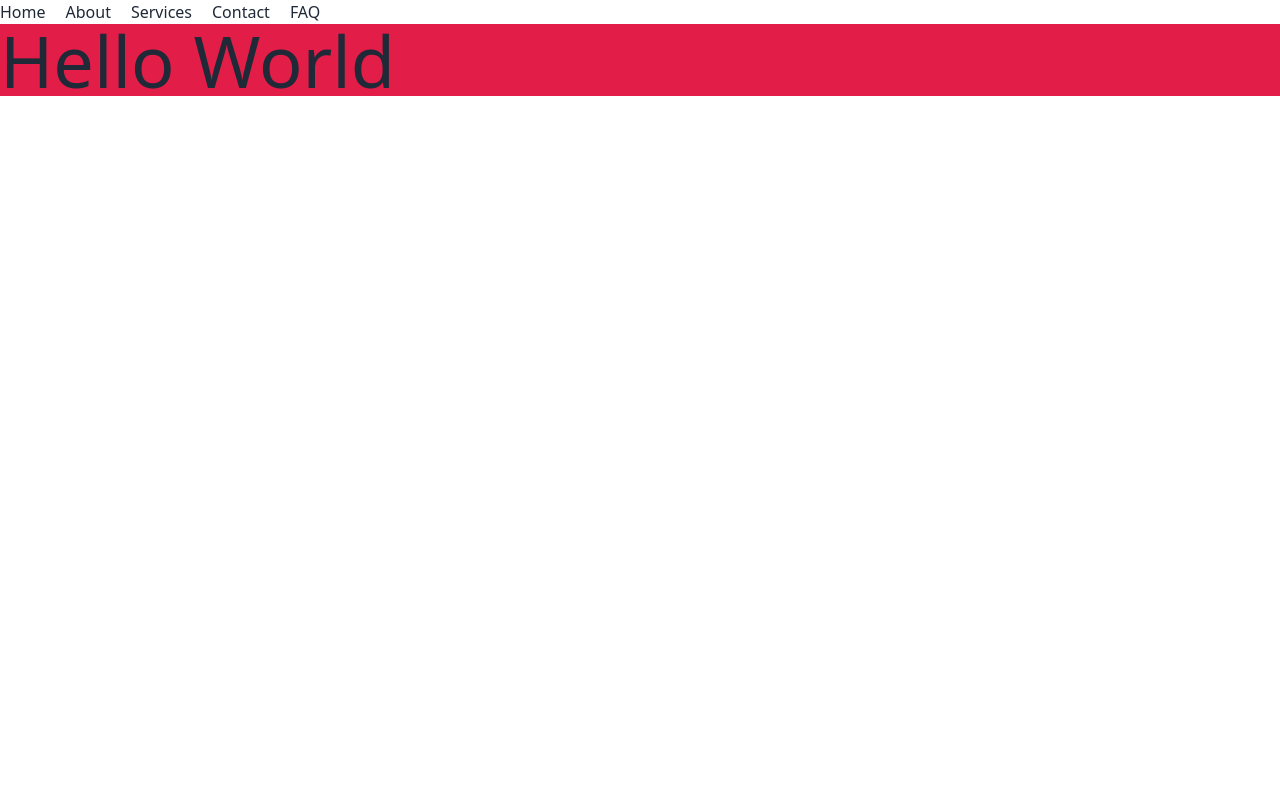
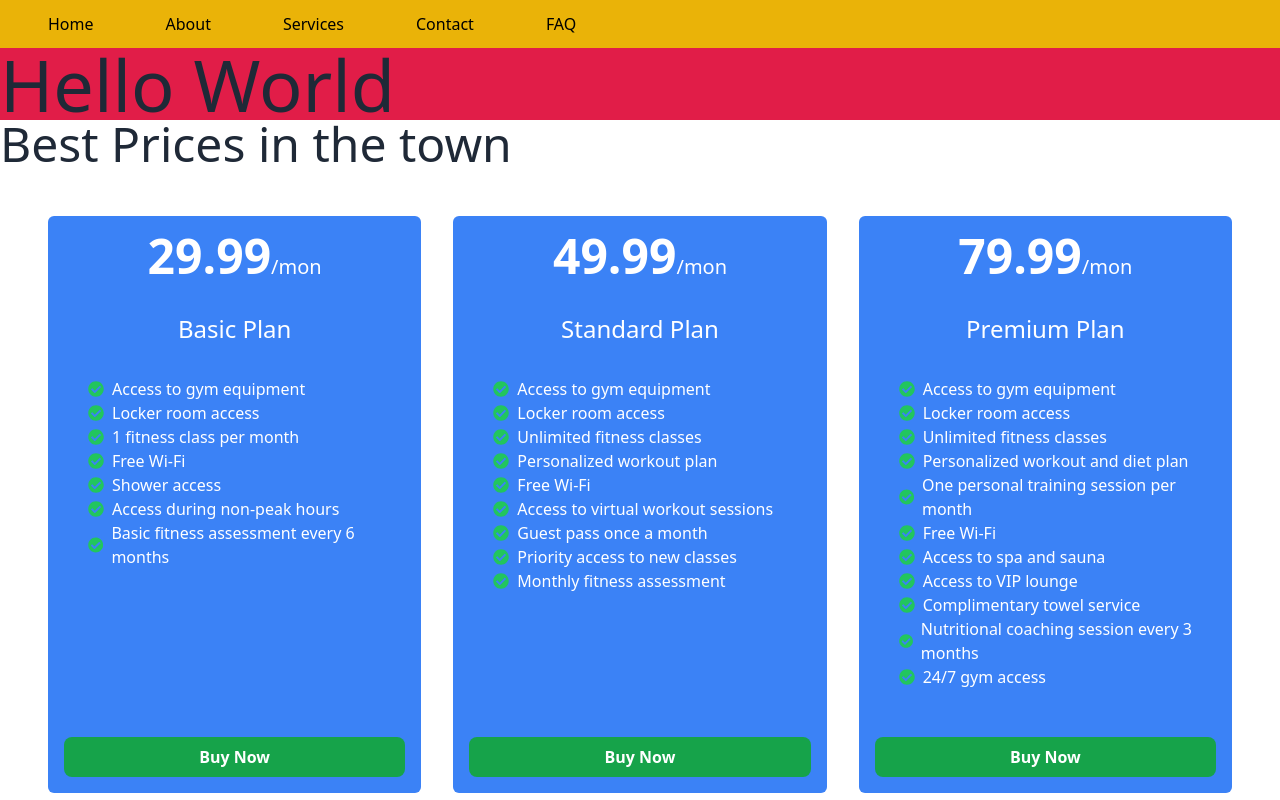
Before and after one commit to FardinMahadi/module-44-ph-b10, a React (Vite) app: page /faq in a window 1280 px wide. Shown: the top 800 px of the page. Built offline with nearby package versions, Linux system fonts and the light colour scheme.

Commit message:
membership section added

```diff
--- a/package.json
+++ b/package.json
@@ -10,8 +10,10 @@
     "preview": "vite preview"
   },
   "dependencies": {
+    "prop-types": "^15.8.1",
     "react": "^18.3.1",
-    "react-dom": "^18.3.1"
+    "react-dom": "^18.3.1",
+    "react-icons": "^5.3.0"
   },
   "devDependencies": {
     "@eslint/js": "^9.13.0",
--- a/src/App.jsx
+++ b/src/App.jsx
@@ -1,12 +1,14 @@
-import DaisyNav from "./components/DaisyNav/DaisyNav";
+// import DaisyNav from "./components/DaisyNav/DaisyNav";
 import Navbar from "./components/Navbar/Navbar";
+import PriceOptions from "./components/PriceOptions/PriceOptions";
 
 function App() {
   return (
     <>
+      <Navbar />
       {/* <DaisyNav /> */}
-      <Navbar/>
       <h1 className="text-7xl bg-rose-600">Hello World</h1>
+      <PriceOptions />
     </>
   );
 }
--- /dev/null
+++ b/src/components/Feature/Feature.jsx
@@ -0,0 +1,19 @@
+import PropTypes from "prop-types";
+import { FaCheckCircle } from "react-icons/fa";
+
+const Feature = ({ feature }) => {
+  return (
+    <div>
+      <p className="flex items-center gap-2">
+        <FaCheckCircle className="text-green-500" />
+        {feature}
+      </p>
+    </div>
+  );
+};
+
+Feature.propTypes = {
+  feature: PropTypes.string,
+};
+
+export default Feature;
--- a/src/components/Link/Link.jsx
+++ b/src/components/Link/Link.jsx
@@ -1,9 +1,15 @@
+import PropTypes from "prop-types";
+
 const Link = ({ route }) => {
   return (
-    <li>
+    <li className="mr-6 hover:bg-yellow-600 px-6 rounded">
       <a href={route.path}>{route.name}</a>
     </li>
   );
 };
 
+Link.propTypes = {
+  route: PropTypes.object,
+};
+
 export default Link;
--- a/src/components/Navbar/Navbar.jsx
+++ b/src/components/Navbar/Navbar.jsx
@@ -1,6 +1,10 @@
+import { useState } from "react";
 import Link from "../Link/Link";
+import { AiOutlineMenu, AiOutlineClose } from "react-icons/ai";
 
 const Navbar = () => {
+  const [open, setOpen] = useState(false);
+
   const routes = [
     { id: 1, path: "/", name: "Home" },
     { id: 2, path: "/about", name: "About" },
@@ -11,7 +15,17 @@ const Navbar = () => {
 
   return (
     <nav>
-      <ul className="sm:flex gap-5">
+      <div
+        onClick={() => setOpen(!open)}
+        className="md:hidden text-3xl p-6 bg-yellow-500 text-black"
+      >
+        {open === true ? <AiOutlineClose /> : <AiOutlineMenu />}
+      </div>
+      <ul
+        className={`md:flex md:static absolute px-6 py-3 bg-yellow-500 text-black duration-700 ${
+          open ? "top-12" : "-top-60"
+        }`}
+      >
         {routes.map((route) => (
           <Link key={route.id} route={route} />
         ))}
--- /dev/null
+++ b/src/components/PriceOption/PriceOption.jsx
@@ -0,0 +1,30 @@
+import PropTypes from "prop-types";
+import Feature from "../Feature/Feature";
+
+const PriceOption = ({ option }) => {
+  const { name, price, features } = option;
+
+  return (
+    <div className="bg-blue-500 rounded-md p-4 text-white flex flex-col justify-between">
+      <h2 className="text-center">
+        <span className="text-5xl font-bold">{price}</span>
+        <span className="text-xl">/mon</span>
+      </h2>
+      <h4 className="text-2xl text-center my-8">{name}</h4>
+      <div className="pl-6 flex-grow">
+        {features.map((feature, idx) => (
+          <Feature key={idx} feature={feature} />
+        ))}
+      </div>
+      <button className="mt-12 bg-green-600 w-full py-2 font-bold rounded-lg hover:bg-green-900">
+        Buy Now
+      </button>
+    </div>
+  );
+};
+
+PriceOption.propTypes = {
+  option: PropTypes.object,
+};
+
+export default PriceOption;
--- /dev/null
+++ b/src/components/PriceOptions/PriceOptions.jsx
@@ -0,0 +1,103 @@
+import PriceOption from "../PriceOption/PriceOption";
+
+const PriceOptions = () => {
+  const priceOptions = [
+    {
+      id: 1,
+      name: "Basic Plan",
+      price: 29.99,
+      billingCycle: "monthly",
+      features: [
+        "Access to gym equipment",
+        "Locker room access",
+        "1 fitness class per month",
+        "Free Wi-Fi",
+        "Shower access",
+        "Access during non-peak hours",
+        "Basic fitness assessment every 6 months",
+      ],
+    },
+    {
+      id: 2,
+      name: "Standard Plan",
+      price: 49.99,
+      billingCycle: "monthly",
+      features: [
+        "Access to gym equipment",
+        "Locker room access",
+        "Unlimited fitness classes",
+        "Personalized workout plan",
+        "Free Wi-Fi",
+        "Access to virtual workout sessions",
+        "Guest pass once a month",
+        "Priority access to new classes",
+        "Monthly fitness assessment",
+      ],
+    },
+    {
+      id: 3,
+      name: "Premium Plan",
+      price: 79.99,
+      billingCycle: "monthly",
+      features: [
+        "Access to gym equipment",
+        "Locker room access",
+        "Unlimited fitness classes",
+        "Personalized workout and diet plan",
+        "One personal training session per month",
+        "Free Wi-Fi",
+        "Access to spa and sauna",
+        "Access to VIP lounge",
+        "Complimentary towel service",
+        "Nutritional coaching session every 3 months",
+        "24/7 gym access",
+      ],
+    },
+    {
+      id: 4,
+      name: "Annual Membership",
+      price: 499.99,
+      billingCycle: "annually",
+      features: [
+        "All Premium Plan features",
+        "Discounted additional personal training sessions",
+        "Priority booking for classes",
+        "1 guest pass per month",
+        "Free access to special workshops and events",
+        "Free branded merchandise kit",
+        "Annual body composition analysis",
+        "Access to exclusive member community",
+        "Dedicated locker space",
+      ],
+    },
+    {
+      id: 5,
+      name: "Day Pass",
+      price: 15.0,
+      billingCycle: "one-time",
+      features: [
+        "Access to gym equipment",
+        "Locker room access",
+        "1 fitness class access",
+        "Free Wi-Fi",
+        "Access to spa (limited to 1 hour)",
+        "Complimentary towel service",
+      ],
+    },
+  ];
+
+  return (
+    <div>
+      {/* <PriceOption priceOptions={priceOptions} /> */}
+      <h2 className="text-5xl">Best Prices in the town</h2>
+
+      <div className="grid grid-cols-1 sm:grid-cols-2 lg:grid-cols-3 gap-8 m-12">
+        {priceOptions.map((option) => (
+          <PriceOption key={option.id} option={option} />
+        ))}
+      </div>
+    </div>
+  );
+};
+
+export default PriceOptions;
```
Also changed, not shown: 1 other file (tests, documents, lock files or other folders).
